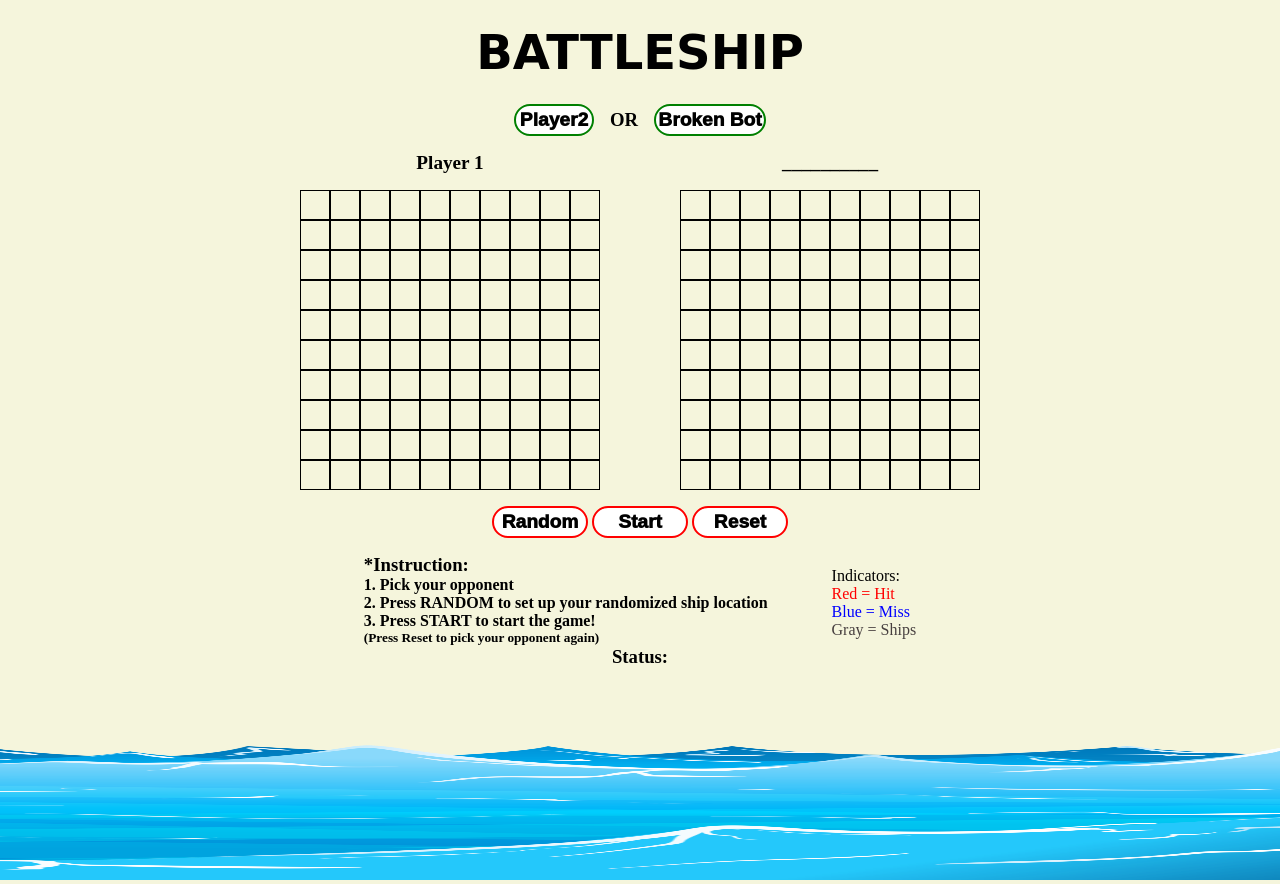
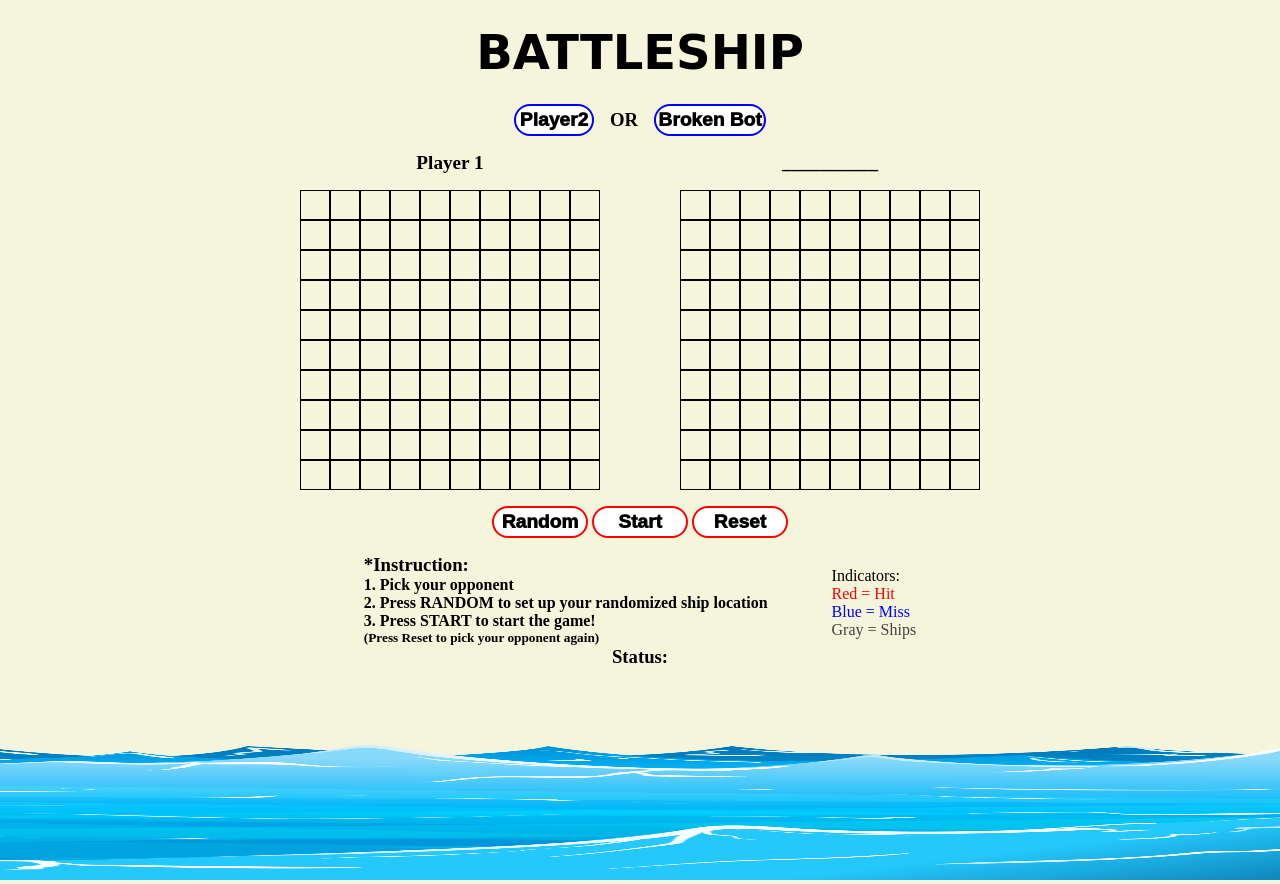
Before and after one commit to jipark92/JS-BattleShip-Project, a website built with webpack: page src/index.html in a window 1280 px wide. Built offline with nearby package versions, Linux system fonts and the light colour scheme; a web font is replaced by a local one.

Commit message:
clean up

```diff
--- a/src/style.css
+++ b/src/style.css
@@ -142,7 +142,6 @@ body {
     justify-content: center;
     align-items: center;
     /* margin:2rem 0 2rem 0; */
-
 }
 
 .againstcpu-btn {
@@ -150,7 +149,7 @@ body {
     width: 7rem;
     font-size: 1.2rem;
     font-weight: 1000;
-    border: 2px solid green;
+    border: 2px solid blue;
     border-radius: 25px;
     background-color: white;
     margin-left: 1rem;
@@ -167,7 +166,7 @@ body {
     width: 5rem;
     font-size: 1.2rem;
     font-weight: 1000;
-    border: 2px solid green;
+    border: 2px solid blue;
     border-radius: 25px;
     background-color: white;
 }
@@ -183,7 +182,6 @@ body {
     flex-direction: column;
     align-items: center;
     width: 55%;
-
 }
 .game-status{
     display: flex;
@@ -200,7 +198,6 @@ body {
     display: flex;
     justify-content: space-evenly;
     min-width: 680px;
-
 }
 
 .instruct {
@@ -226,11 +223,9 @@ body {
 .water-container{
     position:absolute;
     top: 90%;
-
     width: 100vw;
     height: 20vh;
 }
-
 
 img {
     width: 100%;
```
